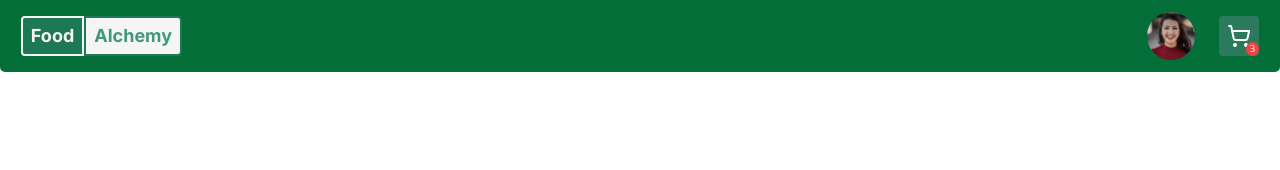
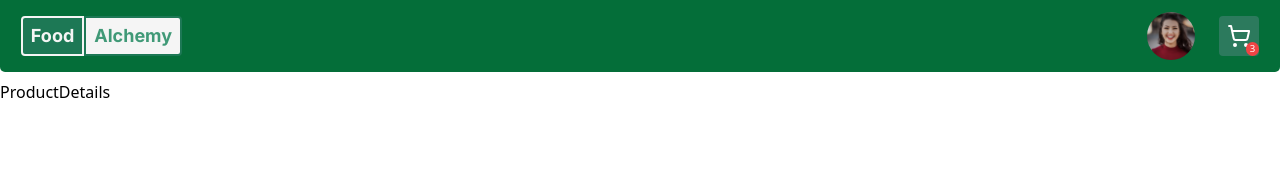
Before and after one commit to riteshy1802/FoodAlchemy, a React (Vite) app in the folder frontend/: page /product/1 in a window 1280 px wide. Before the commit this address had no page. Shown: the top 170 px of the page. Built offline with nearby package versions, Linux system fonts and the light colour scheme.

Commit message:
Some minor Changes made

```diff
--- a/frontend/src/App.jsx
+++ b/frontend/src/App.jsx
@@ -4,6 +4,7 @@ import Navbar from './components/Navbar/Navbar'
 import Homepage from './components/HomePage/Homepage'
 import Cart from './components/Cart/Cart'
 import { Toaster } from 'react-hot-toast'
+import ProductDetails from './components/ProductDetails/ProductDetails'
 
 function App() {
 
@@ -18,6 +19,10 @@ function App() {
         <Route path='/cart' element={
           <Cart/>}
         />
+        <Route path='/product/:id' element={
+          <ProductDetails/>}
+        />
+
       </Routes>
     </div>
   )
--- a/frontend/src/components/NoProductsFound/NoProductsFound.jsx
+++ /dev/null
@@ -1,8 +0,0 @@
-
-const NoProductsFound = () => {
-    return (
-        <div>NoProductsFound</div>
-    )
-}
-
-export default NoProductsFound
--- a/frontend/src/components/ProductDetails/AddMoreProducts.jsx
+++ /dev/null
@@ -1,8 +0,0 @@
-
-const AddMoreProducts = () => {
-    return (
-        <div>AddMoreProducts</div>
-    )
-}
-
-export default AddMoreProducts
--- a/frontend/src/components/ProductDetails/ProductDetails.jsx
+++ b/frontend/src/components/ProductDetails/ProductDetails.jsx
@@ -1,7 +1,11 @@
 
 const ProductDetails = () => {
     return (
-        <div>ProductDetails</div>
+        <div
+            className="mt-20"
+        >
+            ProductDetails
+        </div>
     )
 }
 
```
